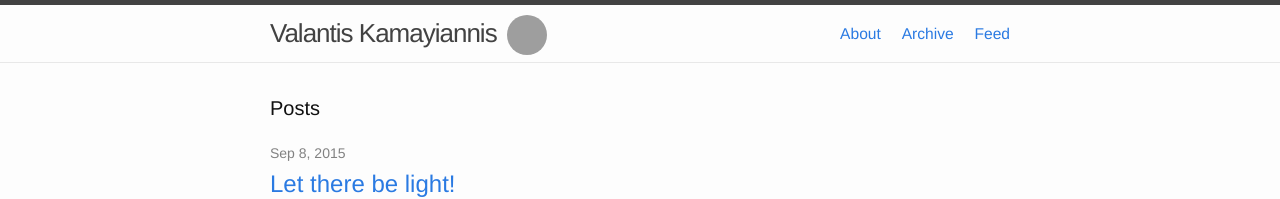
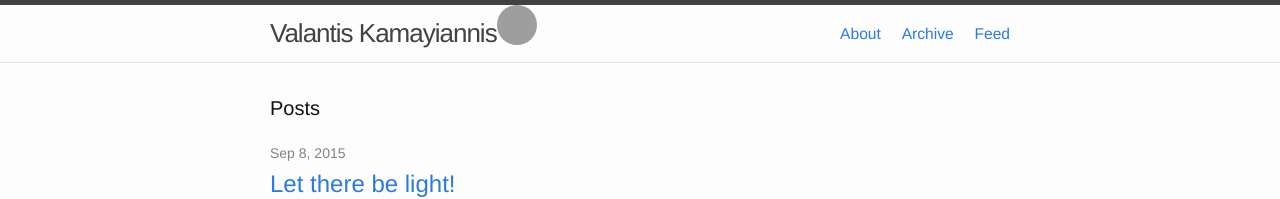
Before and after one commit to vkamayiannis/vkamayiannis.github.io, a Jekyll site: the page built from index.html, in a window 1280 px wide. Shown: the top 199 px of the page. Built offline with Jekyll 4.4.1, drawn with Linux system fonts in a browser that asks for light colours; grey boxes are pictures that could not be loaded.

Commit message:
change site title css once again 7

```diff
--- a/_sass/_layout.scss
+++ b/_sass/_layout.scss
@@ -241,11 +241,9 @@
 
 .headertitle .circular {
   border-radius: 50%;
-	margin-top: 10px;
-  margin-left: 10px;
-  float: 'right';
+  float: 'left';
 	}
 
 .headertitle .sitetitle {
-  float: 'left';
+  float: 'right';
 }
```
